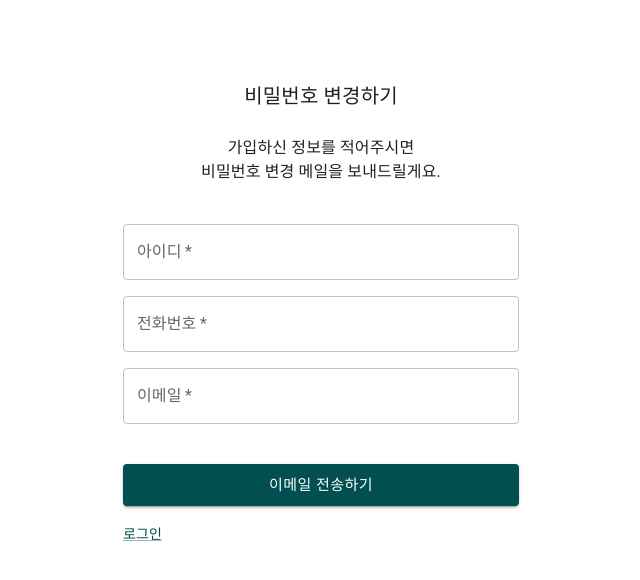
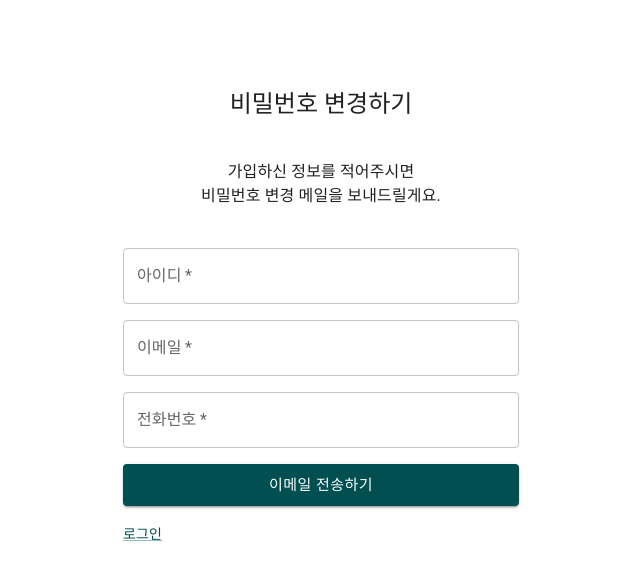
Before and after one commit to Academy-Diary/AcademyDiary_WEB, a React (Vite) app: page /login/reset-pw in a window 1280 px wide. Shown: the top 580 px of the page, without its empty margins (319-959 px from the left). Built offline with nearby package versions, Linux system fonts and the light colour scheme; no server answers.

Commit message:
design: 비밀번호 재설정 타이틀 h5로, 배치 조정 #108

```diff
--- a/src/pages/login/resetPassword.jsx
+++ b/src/pages/login/resetPassword.jsx
@@ -1,7 +1,7 @@
 import React, { useState } from 'react';
 import { Alert, Box, Button, Grid, TextField, Typography } from '@mui/material';
 
-import { TitleMedium, CustomLink } from '../../components';
+import { CustomLink } from '../../components';
 import { PATH } from '../../route/path';
 import useResetPw from '../../api/queries/user/useResetPw';
 
@@ -42,13 +42,15 @@ export default function ResetPassword() {
 
   return (
     <>
-      <TitleMedium title="비밀번호 변경하기" />
+      <Typography variant="h5" align="center" sx={{ mt: 3, mb: 5 }}>
+        비밀번호 변경하기
+      </Typography>
       {sent ? (
         <>
           <Typography variant="body1" align="center">
             입력하신 주소로 메일을 전송하였습니다.
           </Typography>
-          <Button variant="contained" size="large" sx={{ mt: 5 }} href={PATH.LOGIN.ROOT}>
+          <Button variant="contained" size="large" sx={{ mt: 15 }} href={PATH.LOGIN.ROOT} fullWidth>
             로그인하기
           </Button>
         </>
@@ -64,17 +66,17 @@ export default function ResetPassword() {
                 <TextField label="아이디" name="userId" required fullWidth />
               </Grid>
               <Grid item xs={12}>
-                <TextField label="전화번호" name="phonenumber" required fullWidth error={isError} />
+                <TextField label="이메일" name="email" required fullWidth error={isError} />
               </Grid>
               <Grid item xs={12}>
-                <TextField label="이메일" name="email" required fullWidth error={isError} />
+                <TextField label="전화번호" name="phonenumber" required fullWidth error={isError} />
               </Grid>
               {errorMsg.length > 0 && (
                 <Grid item xs={12}>
                   <Alert severity="error">{errorMsg}</Alert>
                 </Grid>
               )}
-              <Grid item xs={12} sx={{ mt: 3 }}>
+              <Grid item xs={12}>
                 <Button type="submit" size="large" variant="contained" fullWidth>
                   이메일 전송하기
                 </Button>
```
